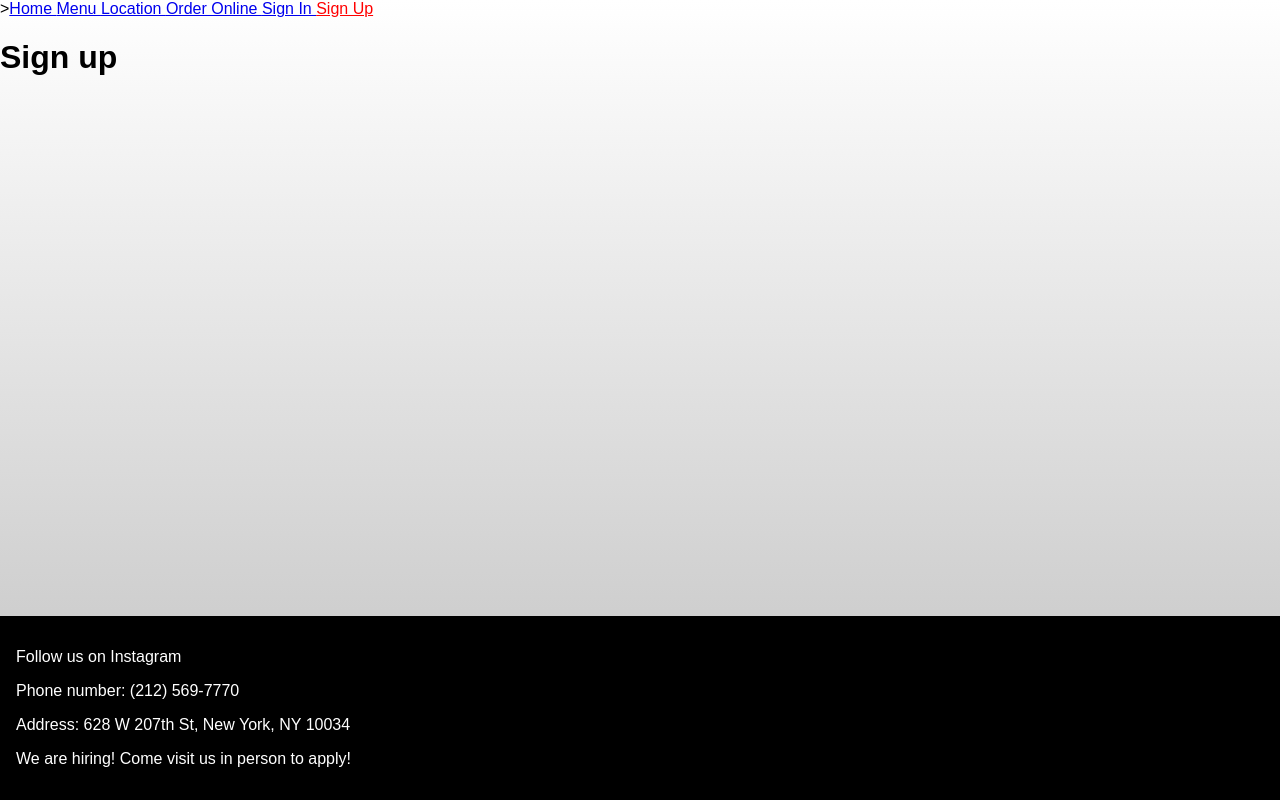
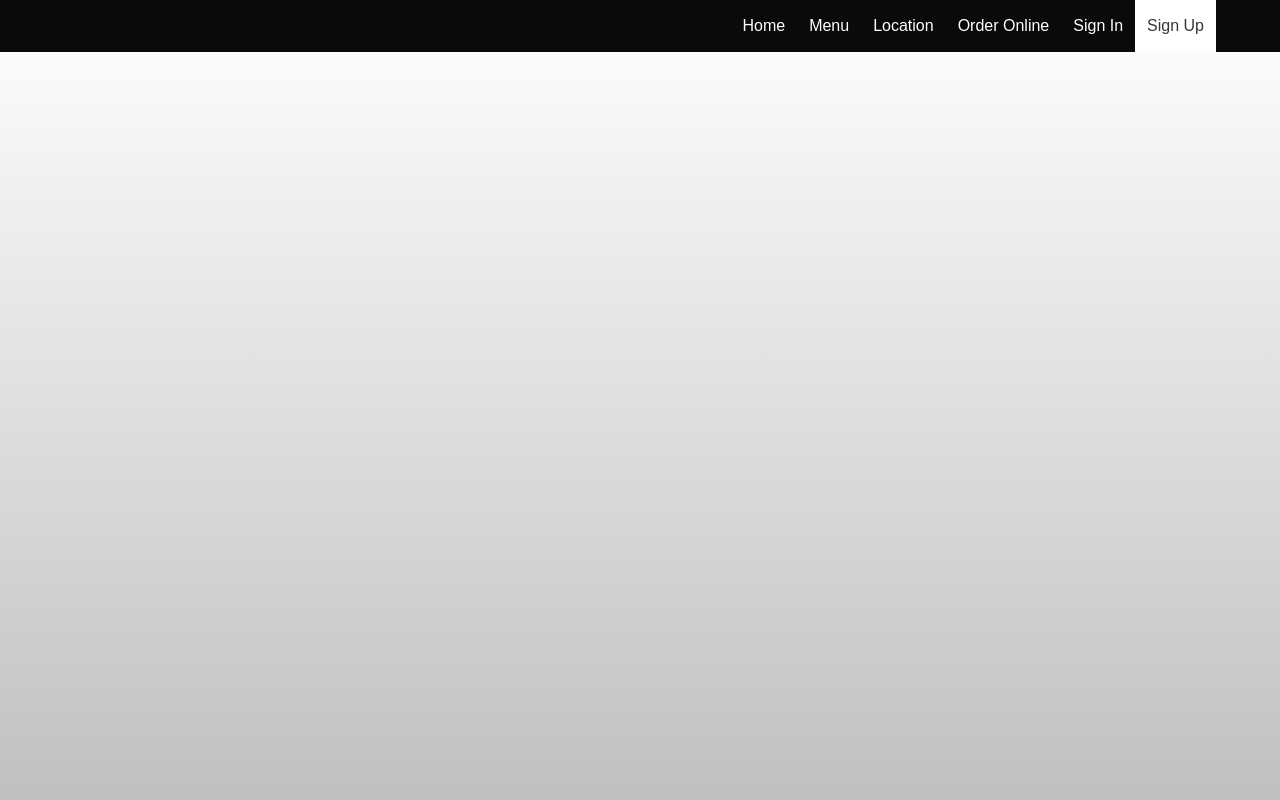
Before and after one commit to Inwood-bagels/Inwood-bagels-client, a React (Create React App) app: page /signup in a window 1280 px wide. Built offline with nearby package versions, Linux system fonts and the light colour scheme.

Commit message:
added styles

```diff
--- a/public/index.html
+++ b/public/index.html
@@ -4,7 +4,11 @@
     <meta charset="utf-8" />
     <link rel="icon" href="%PUBLIC_URL%/favicon.ico" />
     <meta name="viewport" content="width=device-width, initial-scale=1" />
+    <link rel="stylesheet" href="https://cdn.jsdelivr.net/npm/bulma@0.9.3/css/bulma.min.css">
     <meta name="theme-color" content="#000000" />
+    <link rel="preconnect" href="https://fonts.googleapis.com">
+    <link rel="preconnect" href="https://fonts.gstatic.com" crossorigin>
+    <link href="https://fonts.googleapis.com/css2?family=Montserrat:wght@200;400;600&display=swap" rel="stylesheet">
     <meta
       name="description"
       content="Web site created using create-react-app"
@@ -24,6 +28,11 @@
       work correctly both with client-side routing and a non-root public URL.
       Learn how to configure a non-root public URL by running `npm run build`.
     -->
+    <style>
+      * {
+        font-family: 'Montserrat', sans-serif;
+      }
+    </style>
     <title>React App</title>
   </head>
   <body>
--- a/src/components/NavBar.js
+++ b/src/components/NavBar.js
@@ -13,8 +13,24 @@ import Footer from "./Footer";
 
 function NavBar() {
     return (
-        <div>
-            <nav>>
+        <nav className="navbar is-black padding-4" role="navigation">
+            <div className="navbar-menu container">
+                <div className="navbar-end">
+                    <NavLink to="/" exact  activeClassName="has-background-white has-text-dark" className="navbar-item">Home </NavLink>
+                    <NavLink to="/menu" exact  activeClassName="has-background-white has-text-dark" className="navbar-item">Menu </NavLink>
+                    <NavLink to="/location" exact  activeClassName="has-background-white has-text-dark" className="navbar-item">Location </NavLink>
+                    <NavLink to="/order" exact  activeClassName="has-background-white has-text-dark" className="navbar-item">Order Online </NavLink>
+                    <NavLink to="/signin" exact  activeClassName="has-background-white has-text-dark" className="navbar-item">Sign In </NavLink>
+                    <NavLink to="/signup" exact activeClassName="has-background-white has-text-dark" className="navbar-item">Sign Up </NavLink>
+                </div>
+            </div>
+        </nav>
+    )
+}
+
+
+{/* <div>
+<nav>
         <NavLink to="/" exact activeStyle={{color: 'red'}}>Home </NavLink>
         <NavLink to="/menu" exact activeStyle={{color: 'red'}}>Menu </NavLink>
         <NavLink to="/location" exact activeStyle={{color: 'red'}}>Location </NavLink>
@@ -31,8 +47,5 @@ function NavBar() {
     <Route exact path="/signup" component={Signup} />
 </Switch>
 <Footer/>
-        </div>
-    )
-}
-
+</div> */}
 export default NavBar
```
Also changed, not shown: 1 other file (tests, documents, lock files or other folders). Lines whose indentation alone changed are shown as unchanged.
